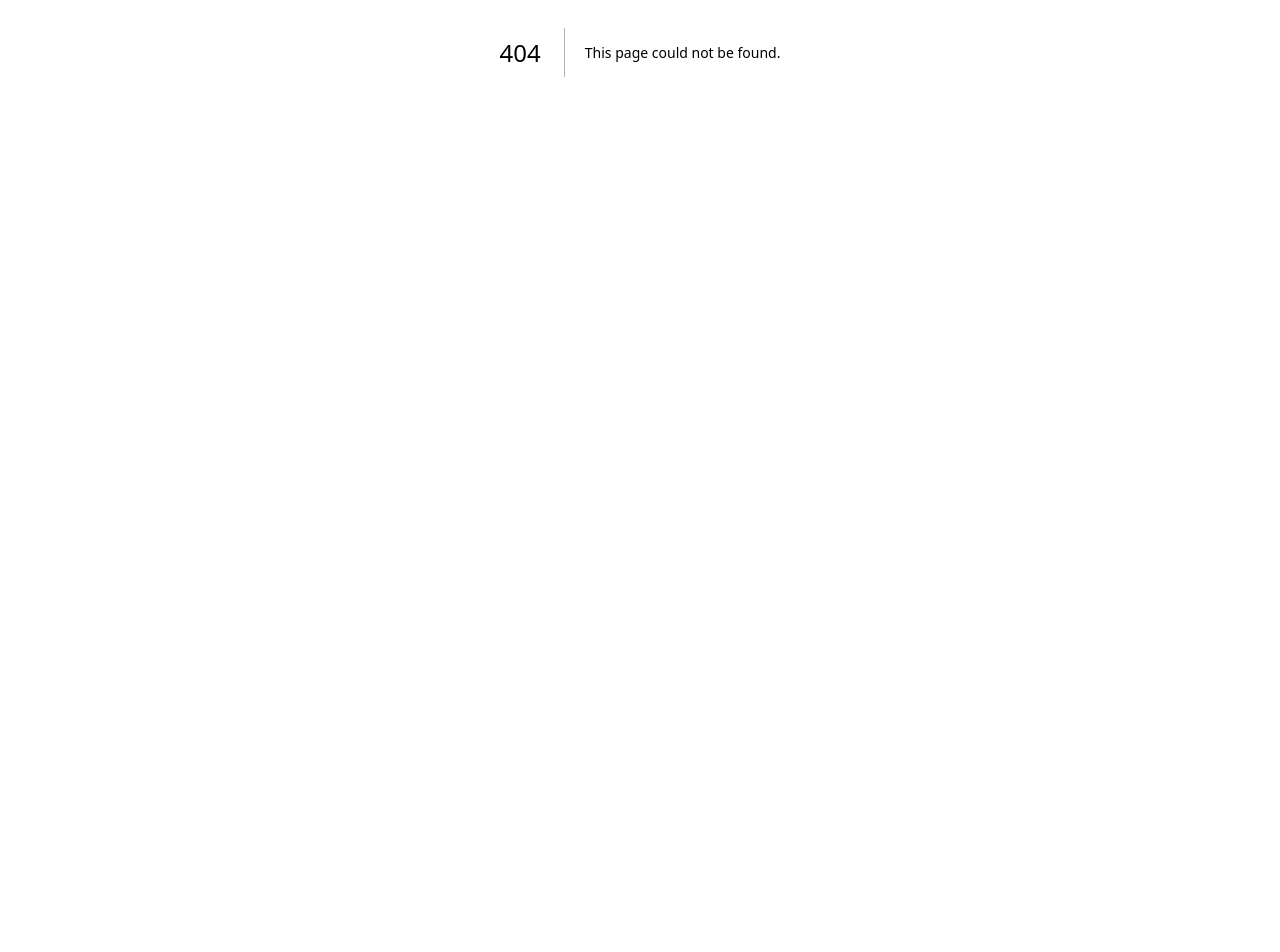
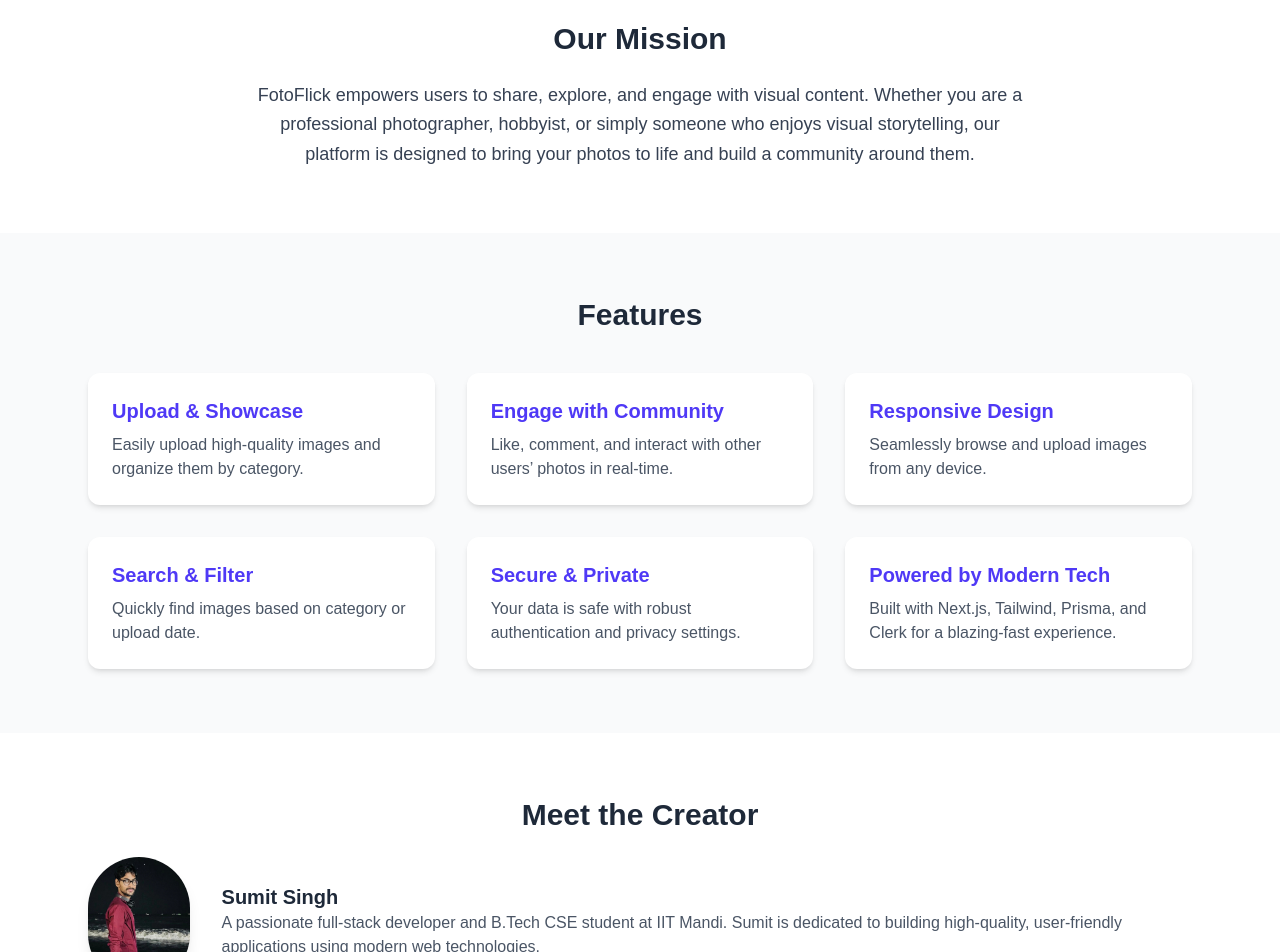
Before and after one commit to sumitnjmsingh/FotoFlick, a Next.js app in the folder capturexmemorise/: page /about in a window 1280 px wide. Before the commit this address had no page. Shown: the part 348-1300 px from the top of the page. Before the commit the page ends 800 px from the top, so only its background shows below. Built offline with nearby package versions, Linux system fonts and the light colour scheme; no server answers.

Commit message:
add about page

```diff
--- /dev/null
+++ b/capturexmemorise/app/(logged-in)/about/page.tsx
@@ -0,0 +1,136 @@
+import Image from "next/image";
+import Navbar from "@/components/Navbar";
+
+export default function AboutPage() {
+  return (
+    <main className="bg-white min-h-screen text-gray-800">
+      <Navbar />
+
+      <section className="bg-gradient-to-r from-indigo-600 to-purple-600 text-white py-20">
+        <div className="max-w-5xl mx-auto px-6 text-center">
+          <h1 className="text-4xl font-extrabold mb-4">About FotoFlick</h1>
+          <p className="text-lg text-white/90">
+            Discover the story and purpose behind the platform that brings
+            photographers and creators together.
+          </p>
+        </div>
+      </section>
+
+      <section className="max-w-5xl mx-auto px-6 py-16">
+        <h2 className="text-3xl font-bold mb-6 text-center">Our Mission</h2>
+        <p className="text-lg text-gray-700 leading-relaxed text-center max-w-3xl mx-auto">
+          FotoFlick empowers users to share, explore, and engage with visual
+          content. Whether you are a professional photographer, hobbyist, or
+          simply someone who enjoys visual storytelling, our platform is
+          designed to bring your photos to life and build a community around
+          them.
+        </p>
+      </section>
+
+      <section className="bg-gray-50 py-16">
+        <div className="max-w-6xl mx-auto px-6">
+          <h2 className="text-3xl font-bold mb-10 text-center">Features</h2>
+          <div className="grid grid-cols-1 sm:grid-cols-2 lg:grid-cols-3 gap-8">
+            {[
+              {
+                title: "Upload & Showcase",
+                description:
+                  "Easily upload high-quality images and organize them by category.",
+              },
+              {
+                title: "Engage with Community",
+                description:
+                  "Like, comment, and interact with other users’ photos in real-time.",
+              },
+              {
+                title: "Responsive Design",
+                description:
+                  "Seamlessly browse and upload images from any device.",
+              },
+              {
+                title: "Search & Filter",
+                description:
+                  "Quickly find images based on category or upload date.",
+              },
+              {
+                title: "Secure & Private",
+                description:
+                  "Your data is safe with robust authentication and privacy settings.",
+              },
+              {
+                title: "Powered by Modern Tech",
+                description:
+                  "Built with Next.js, Tailwind, Prisma, and Clerk for a blazing-fast experience.",
+              },
+            ].map(({ title, description }) => (
+              <div
+                key={title}
+                className="bg-white rounded-xl p-6 shadow-md hover:shadow-lg transition"
+              >
+                <h3 className="text-xl font-semibold text-indigo-600 mb-2">
+                  {title}
+                </h3>
+                <p className="text-gray-600">{description}</p>
+              </div>
+            ))}
+          </div>
+        </div>
+      </section>
+
+      <section className="max-w-6xl mx-auto px-6 py-16">
+        <h2 className="text-3xl font-bold mb-6 text-center">
+          Meet the Creator
+        </h2>
+        <div className="flex flex-col sm:flex-row items-center gap-8 text-center sm:text-left">
+          <div className="relative w-32 h-32 rounded-full overflow-hidden shadow-lg">
+            <Image
+              src="/creator.png"
+              alt="Creator"
+              fill
+              className="object-cover object-center"
+              priority
+            />
+          </div>
+          <div>
+            <h3 className="text-xl font-semibold">Sumit Singh</h3>
+            <p className="text-gray-600">
+              A passionate full-stack developer and B.Tech CSE student at IIT
+              Mandi. Sumit is dedicated to building high-quality, user-friendly
+              applications using modern web technologies.
+            </p>
+          </div>
+        </div>
+      </section>
+
+      <section className="bg-gray-100 py-12">
+        <div className="max-w-6xl mx-auto px-6">
+          <h2 className="text-2xl font-bold mb-4 text-center">Tech Stack</h2>
+          <ul className="flex flex-wrap justify-center gap-4 text-sm font-medium text-gray-700">
+            {[
+              "Next.js",
+              "React",
+              "Tailwind CSS",
+              "TypeScript",
+              "Prisma",
+              "PostgreSQL",
+              "Clerk Auth",
+              "Cloudinary",
+              "Vercel",
+            ].map((tech) => (
+              <li
+                key={tech}
+                className="bg-white px-4 py-2 rounded-full shadow text-center"
+              >
+                {tech}
+              </li>
+            ))}
+          </ul>
+        </div>
+      </section>
+
+      <footer className="py-8 text-center text-sm text-gray-400">
+        &copy; {new Date().getFullYear()} FotoFlick. All rights reserved.
+      </footer>
+    </main>
+  );
+}
--- a/capturexmemorise/app/upload/page.tsx
+++ b/capturexmemorise/app/(logged-in)/upload/page.tsx
@@ -80,7 +80,7 @@
   return (
     <div className="flex flex-col">
       <Navbar />
-      <div className="min-h-screen bg-gradient-to-br from-pink-100 via-yellow-100 to-blue-100 flex items-center justify-center px-4 py-10">
+      <div className="min-h-screen bg-white flex items-center justify-center px-4 py-10">
         <div className="bg-white/80 backdrop-blur-sm shadow-2xl rounded-3xl p-10 w-full max-w-2xl border border-blue-200">
           <h1 className="text-3xl font-extrabold text-indigo-700 mb-8 text-center flex items-center justify-center gap-2">
             <UploadCloud className="w-8 h-8" />
@@ -104,14 +104,14 @@
               type="text"
               value={title}
               placeholder="Enter a title for your image"
-              className="p-3 border border-purple-300 bg-white rounded-lg focus:outline-none focus:ring-2 focus:ring-purple-400 transition-all shadow-sm"
+              className="p-3 border border-purple-300 bg-white rounded-lg focus:outline-none focus:ring-2 focus:ring-purple-400 transition-all shadow-sm text-black"
               onChange={(e) => setTitle(e.target.value)}
             />
             <div className="relative">
               <select
                 value={category}
                 onChange={(e) => setCategory(e.target.value)}
-                className="appearance-none w-full p-3 pr-10 border border-pink-300 bg-white rounded-lg focus:outline-none focus:ring-2 focus:ring-pink-400 transition-all shadow-sm text-gray-700"
+                className="appearance-none w-full p-3 pr-10 border border-purple-500 bg-white rounded-lg focus:outline-none focus:ring-2 focus:ring-purple-600 transition-all shadow-sm text-gray-700"
               >
                 <option value="" disabled>
                   Select a category
--- a/capturexmemorise/components/GalleryFilter.tsx
+++ b/capturexmemorise/components/GalleryFilter.tsx
@@ -25,7 +25,7 @@
       <select
         value={defaultCategory}
         onChange={(e) => handleChange("category", e.target.value)}
-        className="p-2 border border-gray-300 rounded-lg shadow-sm text-sm"
+        className="p-2 border border-gray-300 rounded-lg shadow-sm text-sm text-black"
       >
         {categories.map((cat) => (
           <option key={cat} value={cat}>
@@ -37,7 +37,7 @@
       <select
         value={defaultSort}
         onChange={(e) => handleChange("sort", e.target.value)}
-        className="p-2 border border-gray-300 rounded-lg shadow-sm text-sm"
+        className="p-2 border border-gray-300 rounded-lg shadow-sm text-sm text-black"
       >
         <option value="latest">Newest First</option>
         <option value="oldest">Oldest First</option>
--- a/capturexmemorise/components/GalleryPageClient.tsx
+++ b/capturexmemorise/components/GalleryPageClient.tsx
@@ -109,9 +109,9 @@
                 sizes="(max-width: 768px) 100vw, 60vw"
               />
             </div>
-            <h2 className="text-2xl font-bold">{selectedImage.title}</h2>
+            <h2 className="text-2xl font-bold text-black">{selectedImage.title}</h2>
             <p className="text-sm text-gray-600">By {selectedImage.username}</p>
-            <p className="text-xs text-gray-400">
+            <p className="text-xs text-gray-600">
               {new Date(selectedImage.createdAt).toLocaleString()}
             </p>
           </div>
```
Also changed, not shown: capturexmemorise/app/(logged-in)/gallery/page.tsx (renamed from capturexmemorise/app/gallery/page.tsx), capturexmemorise/public/creator.png (added).
